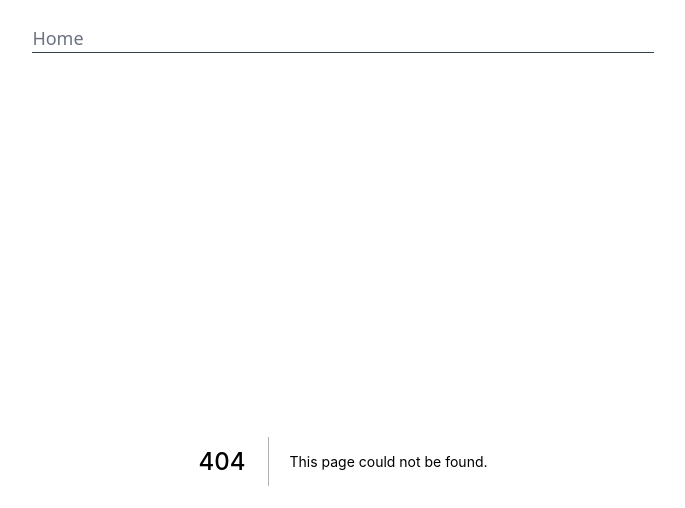
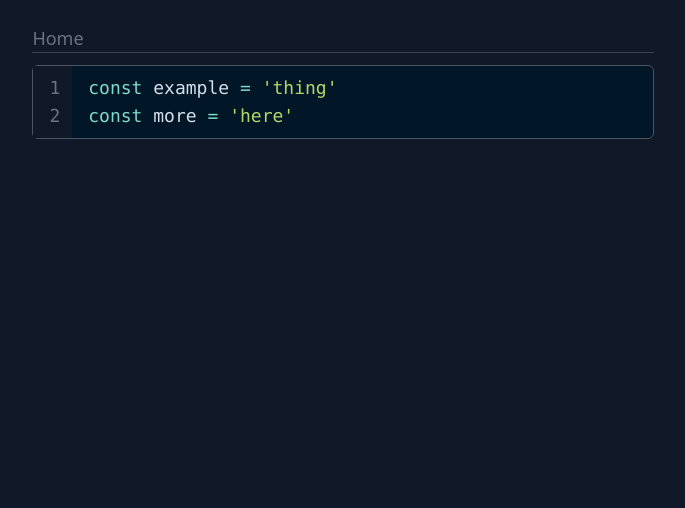
Before and after one commit to alanwsmith/nextjs-app-starter, a Next.js app in the folder site/: page /highlighted in a window 1280 px wide. Before the commit this address had no page. Shown: the top 508 px of the page, without its empty margins (297-982 px from the left). Built offline with nearby package versions, Linux system fonts and the light colour scheme.

Commit message:
Basic highlight in place for code syntax

```diff
--- a/site/package.json
+++ b/site/package.json
@@ -9,6 +9,7 @@
   },
   "dependencies": {
     "next": "12.0.8",
+    "prism-react-renderer": "^1.3.1",
     "react": "17.0.2",
     "react-dom": "17.0.2"
   },
--- /dev/null
+++ b/site/pages/highlighted.js
@@ -0,0 +1,77 @@
+import React from 'react'
+import Highlight, { defaultProps } from 'prism-react-renderer'
+import nightOwl from 'prism-react-renderer/themes/nightOwl'
+import dracula from 'prism-react-renderer/themes/dracula'
+
+const exampleCode = `
+const example = 'thing'
+const more = 'here'
+`
+
+export default function CodeBlockWithLineNumbers() {
+  // TODO: Might need to adjust these keys so they are different
+  // across different code blocks on the same page? Not really sure
+  // how keys work that way
+  return (
+    <Highlight
+      {...defaultProps}
+      theme={nightOwl}
+      code={exampleCode.trim()}
+      language="jsx"
+    >
+      {({ className, style, tokens, getLineProps, getTokenProps }) => (
+        <pre className={`${className} code_block`} style={style}>
+          {tokens.map((line, i) => (
+            <div
+              key={i}
+              {...getLineProps({ line, key: i })}
+              className="token-line code_line"
+            >
+              <span
+                className={
+                  i === 0
+                    ? `code_line_number code_line_number_first`
+                    : i === tokens.length - 1
+                    ? `code_line_number code_line_number_last`
+                    : `code_line_number`
+                }
+              >
+                {i + 1}
+              </span>
+              <span className={`code_line_content`}>
+                {line.map((token, key) => (
+                  <span key={key} {...getTokenProps({ token, key })} />
+                ))}
+              </span>
+            </div>
+          ))}
+        </pre>
+      )}
+    </Highlight>
+  )
+}
+
+export function CodeBlock() {
+  /* eslint-disable */
+  return (
+    <Highlight
+      theme={nightOwl}
+      {...defaultProps}
+      code={exampleCode}
+      language="jsx"
+    >
+      {({ className, style, tokens, getLineProps, getTokenProps }) => (
+        <pre className={className} style={style}>
+          {tokens.map((line, i) => (
+            <div {...getLineProps({ line, key: i })}>
+              {line.map((token, key) => (
+                <span {...getTokenProps({ token, key })} />
+              ))}
+            </div>
+          ))}
+        </pre>
+      )}
+    </Highlight>
+  )
+  /* eslint-enable */
+}
--- a/site/styles/globals.css
+++ b/site/styles/globals.css
@@ -8,36 +8,76 @@
     @apply text-gray-300;
     @apply text-lg;
   }
+
   a {
     @apply text-blue-400;
   }
+
   h1 {
     @apply text-3xl;
     @apply font-bold;
     @apply pb-8;
     @apply pt-4;
   }
+
   h2 {
     @apply text-2xl;
     @apply font-bold;
     @apply pb-2;
   }
+
   h3 {
     @apply text-xl;
     @apply font-bold;
     @apply pb-2;
   }
+
   ul {
     @apply list-disc;
     @apply pl-5;
     @apply pb-2;
   }
+
   ol {
     @apply list-decimal;
     @apply pl-5;
     @apply pb-2;
   }
+
   li {
     @apply pb-3;
   }
+
+  .code_block {
+    @apply rounded-md;
+    @apply border;
+    @apply border-gray-600;
+  }
+
+  .code_line {
+    display: table-row;
+  }
+
+  .code_line_number {
+    display: table-cell;
+    text-align: right;
+    user-select: none;
+    @apply bg-gray-900;
+    @apply pl-4;
+    @apply pr-3;
+    @apply text-gray-500;
+  }
+
+  .code_line_number_first {
+    @apply pt-2;
+  }
+
+  .code_line_number_last {
+    @apply pb-2;
+  }
+
+  .code_line_content {
+    display: table-cell;
+    @apply pl-4;
+  }
 }
```
Also changed, not shown: 2 other files (tests, documents, lock files or other folders).
